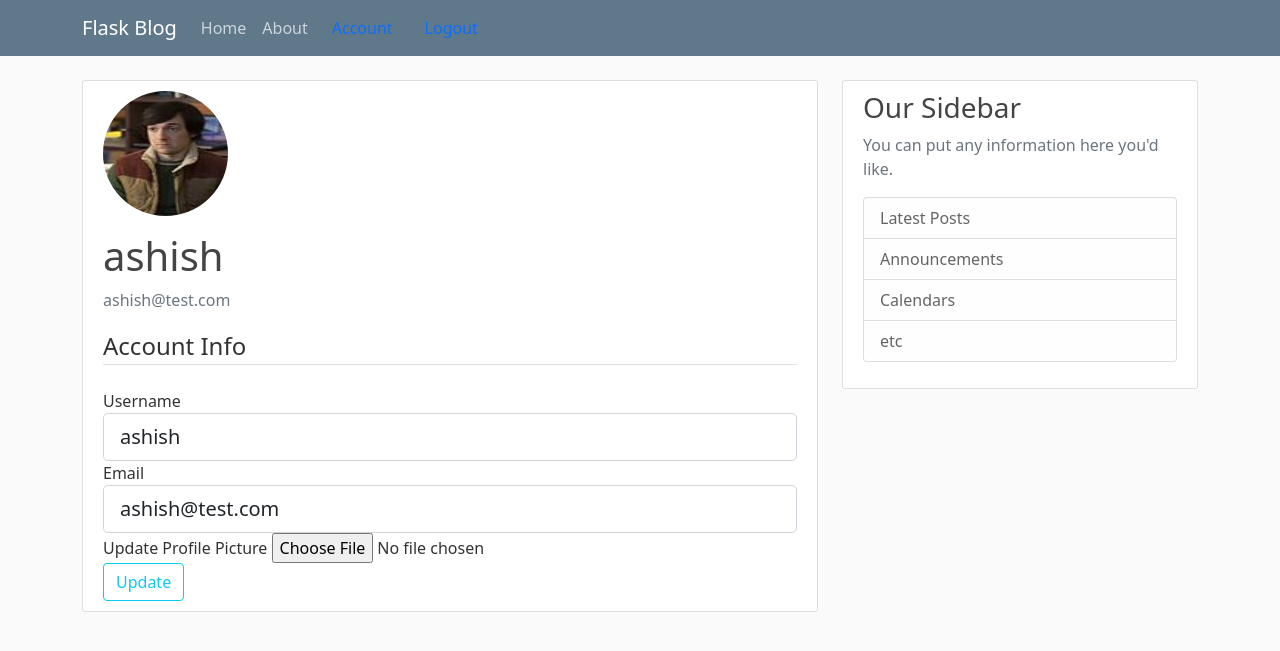
After one commit to ashishpapanai/flaskBlog, a Flask app: page /account in a window 1280 px wide. The commit adds this page. Shown: the top 651 px of the page. Run offline with Flask 2, Linux system fonts and the light colour scheme; a user stored in the database is signed in; some libraries are stand-ins or nearby versions.

Commit message:
User Account Page

```diff
--- a/flaskBlog/__init__.py
+++ b/flaskBlog/__init__.py
@@ -1,9 +1,13 @@
 from flask import Flask
 from flask_sqlalchemy import SQLAlchemy
+from flask_bcrypt import Bcrypt
+from flask_login import LoginManager
 
 app = Flask(__name__)
 app.config['SECRET_KEY'] = '58dc27d4c3d0116281dba5e21e826974'
 app.config['SQLALCHEMY_DATABASE_URI'] = 'sqlite:///site.db'
 db = SQLAlchemy(app)
+bcrypt = Bcrypt(app)
+login_manager = LoginManager(app)
 
 from flaskBlog import routes
--- a/flaskBlog/forms.py
+++ b/flaskBlog/forms.py
@@ -1,7 +1,9 @@
 from flask_wtf import FlaskForm
+from flask_wtf.file import FileField, FileAllowed
+from flask_login import current_user
 from wtforms import StringField, PasswordField, SubmitField, BooleanField
-from wtforms.validators import DataRequired, Email, Length, EqualTo
-
+from wtforms.validators import DataRequired, Email, Length, EqualTo, ValidationError
+from flaskBlog.models import User
 
 class RegistrationForm(FlaskForm):
     username = StringField('Username',
@@ -14,6 +16,16 @@
                                      validators=[DataRequired(), EqualTo('password')])
     submit = SubmitField('Sign Up')
 
+    def validate_username(self, username):
+        user = User.query.filter_by(username=username.data).first()
+        if user:
+            raise ValidationError('Username already exitsts, Please choose another or try loggin in. ')
+
+    def validate_email(self, email):
+        user = User.query.filter_by(email=email.data).first()
+        if user:
+            raise ValidationError('Email already exitsts, Please choose another or try loggin in. ')
+
 
 class LoginForm(FlaskForm):
     email = StringField('Email',
@@ -22,3 +34,24 @@
                              validators=[DataRequired()])
     remember = BooleanField('Remember Me')
     submit = SubmitField('Login')
+
+
+class UpdateAccountForm(FlaskForm):
+    username = StringField('Username',
+                           validators=[DataRequired(), Length(min=2, max=20)])
+    email = StringField('Email',
+                        validators=[DataRequired(), Email()])
+    picture = FileField('Update Profile Picture', validators=[FileAllowed(['jpg', 'png'])])
+    submit = SubmitField('Update')
+
+    def validate_username(self, username):
+        if username.data != current_user.username:
+            user = User.query.filter_by(username=username.data).first()
+            if user:
+                raise ValidationError('That username is taken. Please choose a different one.')
+
+    def validate_email(self, email):
+        if email.data != current_user.email:
+            user = User.query.filter_by(email=email.data).first()
+            if user:
+                raise ValidationError('That email is taken. Please choose a different one.')
--- a/flaskBlog/routes.py
+++ b/flaskBlog/routes.py
@@ -1,7 +1,11 @@
-from flask import render_template, url_for, flash, redirect
-from flaskBlog.forms import RegistrationForm, LoginForm
+import os
+import secrets
+from PIL import Image
+from flask import render_template, url_for, flash, redirect, request
+from flaskBlog.forms import RegistrationForm, LoginForm, UpdateAccountForm
 from flaskBlog.models import User, Post
-from flaskBlog import app
+from flaskBlog import app, bcrypt, db
+from flask_login import login_user, current_user, logout_user, login_required
 
 posts = [
     {
@@ -32,23 +36,68 @@
 
 @app.route('/register', methods=['GET', 'POST'])
 def register():
+    if current_user.is_authenticated:
+        return redirect(url_for('home'))
     form = RegistrationForm()
-
     if form.validate_on_submit():
-        flash(f'Account created for { form.username.data }!', 'success')
-        return redirect(url_for('home'))
+        hashed_password = bcrypt.generate_password_hash(form.password.data).decode('utf-8')
+        user = User(username=form.username.data, email=form.email.data, password=hashed_password)
+        db.session.add(user)
+        db.session.commit()
+        flash(f'Account Created, You will now be able to login! ', 'success')
+        return redirect(url_for('login'))
 
     return render_template('register.html', title='Register', form=form)
 
 
 @app.route('/login', methods=['GET', 'POST'])
 def login():
+    if current_user.is_authenticated:
+        return redirect(url_for('home'))
     form = LoginForm()
     if form.validate_on_submit():
-        if form.email.data == 'admin@blog.com' and form.password.data == 'password':
-            flash('You have been logged in!', 'success')
+        user = User.query.filter_by(email=form.email.data).first()
+        if user and bcrypt.check_password_hash(user.password, form.password.data):
+            login_user(user, remember=form.remember.data)
             return redirect(url_for('home'))
         else:
-            flash(
-                'Login Unsuccessful, Please check your email address and password. ', 'danger')
+            flash('Login Unsuccessful, Please check your email and password. ', 'danger')
     return render_template('login.html', title='Login', form=form)
+
+@app.route("/logout")
+def logout():
+    logout_user()
+    return redirect(url_for('home'))
+
+def save_picture(form_picture):
+    random_hex = secrets.token_hex(8)
+    _, f_ext = os.path.splitext(form_picture.filename)
+    picture_fn = random_hex + f_ext
+    picture_path = os.path.join(app.root_path, 'static/profile_pics', picture_fn)
+
+    output_size = (125, 125)
+    i = Image.open(form_picture)
+    i.thumbnail(output_size)
+    i.save(picture_path)
+
+    return picture_fn
+
+@app.route("/account", methods=['GET', 'POST'])
+@login_required
+def account():
+    form = UpdateAccountForm()
+    if form.validate_on_submit():
+        if form.picture.data:
+            picture_file = save_picture(form.picture.data)
+            current_user.image_file = picture_file
+        current_user.username = form.username.data
+        current_user.email = form.email.data
+        db.session.commit()
+        flash('Your account has been updated!', 'success')
+        return redirect(url_for('account'))
+    elif request.method == 'GET':
+        form.username.data = current_user.username
+        form.email.data = current_user.email
+    image_file = url_for('static', filename='profile_pics/' + current_user.image_file)
+    return render_template('account.html', title='Account',
+                           image_file=image_file, form=form)
--- /dev/null
+++ b/flaskBlog/templates/account.html
@@ -0,0 +1,57 @@
+{% extends "layout.html" %}
+{% block content %}
+    <div class="content-section">
+      <div class="media">
+        <img class="rounded-circle account-img" src="{{ image_file }}">
+        <div class="media-body">
+          <h2 class="account-heading">{{ current_user.username }}</h2>
+          <p class="text-secondary">{{ current_user.email }}</p>
+        </div>
+      </div>
+        <form method="POST" action="" enctype="multipart/form-data">
+            {{ form.hidden_tag() }}
+            <fieldset class="form-group">
+                <legend class="border-bottom mb-4">Account Info</legend>
+                <div class="form-group">
+                    {{ form.username.label(class="form-control-label") }}
+
+                    {% if form.username.errors %}
+                        {{ form.username(class="form-control form-control-lg is-invalid") }}
+                        <div class="invalid-feedback">
+                            {% for error in form.username.errors %}
+                                <span>{{ error }}</span>
+                            {% endfor %}
+                        </div>
+                    {% else %}
+                        {{ form.username(class="form-control form-control-lg") }}
+                    {% endif %}
+                </div>
+                <div class="form-group">
+                    {{ form.email.label(class="form-control-label") }}
+                    {% if form.email.errors %}
+                        {{ form.email(class="form-control form-control-lg is-invalid") }}
+                        <div class="invalid-feedback">
+                            {% for error in form.email.errors %}
+                                <span>{{ error }}</span>
+                            {% endfor %}
+                        </div>
+                    {% else %}
+                        {{ form.email(class="form-control form-control-lg") }}
+                    {% endif %}
+                </div>
+                <div class="form-group">
+                    {{ form.picture.label() }}
+                    {{ form.picture(class="form-control-file") }}
+                    {% if form.picture.errors %}
+                        {% for error in form.picture.errors %}
+                            <span class="text-danger">{{ error }}</span></br>
+                        {% endfor %}
+                    {% endif %}
+                </div>
+            </fieldset>
+            <div class="form-group">
+                {{ form.submit(class="btn btn-outline-info") }}
+            </div>
+        </form>
+    </div>
+{% endblock content %}
--- a/flaskBlog/templates/layout.html
+++ b/flaskBlog/templates/layout.html
@@ -27,10 +27,15 @@
                 <a class="nav-item nav-link" href="{{ url_for('about')}}">About</a>
               </div>
               <!-- Navbar Right Side -->
-              <div class="navbar-nav">
-                <a class="nav-item nav-link" href="{{ url_for('login') }}">Login</a>
-                <a class="nav-item nav-link" href="{{ url_for('register') }}">Register</a>
-              </div>
+              {% if current_user.is_authenticated %}
+                <a class="nav-item nav-link" href="{{ url_for('account') }}">Account</a>
+                <a class="nav-item nav-link" href="{{ url_for('logout') }}">Logout</a>
+              {% else %}
+                <div class="navbar-nav">
+                  <a class="nav-item nav-link" href="{{ url_for('login') }}">Login</a>
+                  <a class="nav-item nav-link" href="{{ url_for('register') }}">Register</a>
+                </div>
+              {% endif %}
             </div>
           </div>
         </nav>
```
Also changed, not shown: flaskBlog/models.py (+7 -2 lines), requirements.txt (+11 -0 lines), flaskBlog/site.db, flaskBlog/static/profile_pics/089de38e85b0cc72.jpg (added), flaskBlog/static/profile_pics/nelson.jpg (added).
